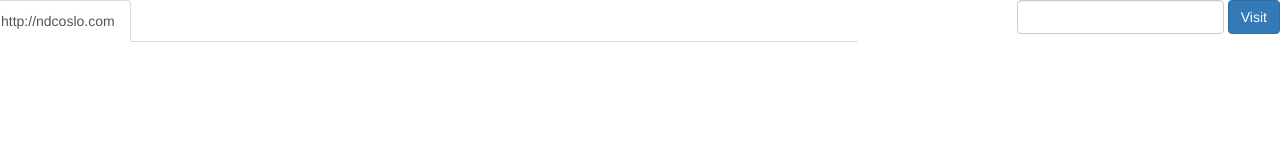
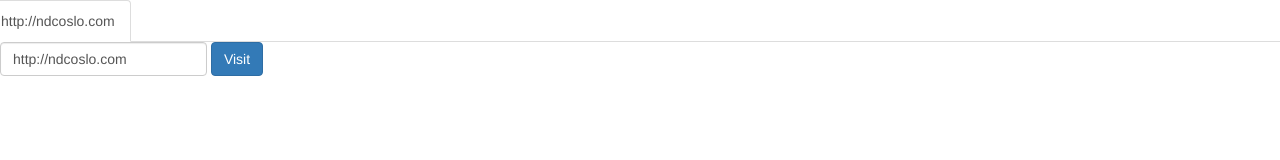
Before and after one commit to LikeJasper/node-browser, a website with bundled scripts: page index.html in a window 1280 px wide. Built offline with nearby package versions, Linux system fonts and the light colour scheme.

Commit message:
Add url input

```diff
--- a/browser.css
+++ b/browser.css
@@ -1,3 +1,3 @@
 #views {
-  height: 100vh;
+  height: 90vh;
 }
--- a/index.html
+++ b/index.html
@@ -4,19 +4,18 @@
   <title>Where does this go?</title>
   <link rel="stylesheet" href="browser.css">
   <link rel="stylesheet" href="https://maxcdn.bootstrapcdn.com/bootstrap/3.3.6/css/bootstrap.min.css" integrity="sha384-1q8mTJOASx8j1Au+a5WDVnPi2lkFfwwEAa8hDDdjZlpLegxhjVME1fgjWPGmkzs7" crossorigin="anonymous">
-
 </head>
 <body>
   <div id="container">
     <div id="urlbar" class="row">
-      <ul id="tabbar" class="nav nav-tabs col-xs-6 col-sm-8" role="tablist">
+      <ul id="tabbar" class="nav nav-tabs col-xs-12" role="tablist">
         <li class="active" role="presentation">
           <a href="#tab1" role="tab" aria-controls="home" data-toggle="tab">http://ndcoslo.com</a>
         </li>
       </ul>
-      <div id="searchbar" class="col-xs-6 col-sm-4">
-        <form class="form-inline pull-right">
-          <input id="urlinput" class="form-control">
+      <div id="searchbar" class="col-xs-12">
+        <form id="search-form" class="form-inline">
+          <input id="urlinput" class="form-control" value="http://ndcoslo.com">
           <button id="visit" class="btn btn-primary">Visit</button>
         </form>
       </div>
--- a/package.json
+++ b/package.json
@@ -3,7 +3,9 @@
   "version": "1.0.0",
   "description": "browser built in node",
   "main": "main.js",
-  "dependencies": {},
+  "dependencies": {
+    "jquery": "^2.1.4"
+  },
   "devDependencies": {
     "electron-builder": "^0.35.4"
   },
--- a/renderer.js
+++ b/renderer.js
@@ -0,0 +1,8 @@
+var $ = require('jquery');
+
+$('#search-form').on('submit', function(e) {
+  e.preventDefault();
+  var url = $('#urlinput').val();
+  $('.tab.active').text(url);
+  $('.view.active').attr('src', url);
+});
```
